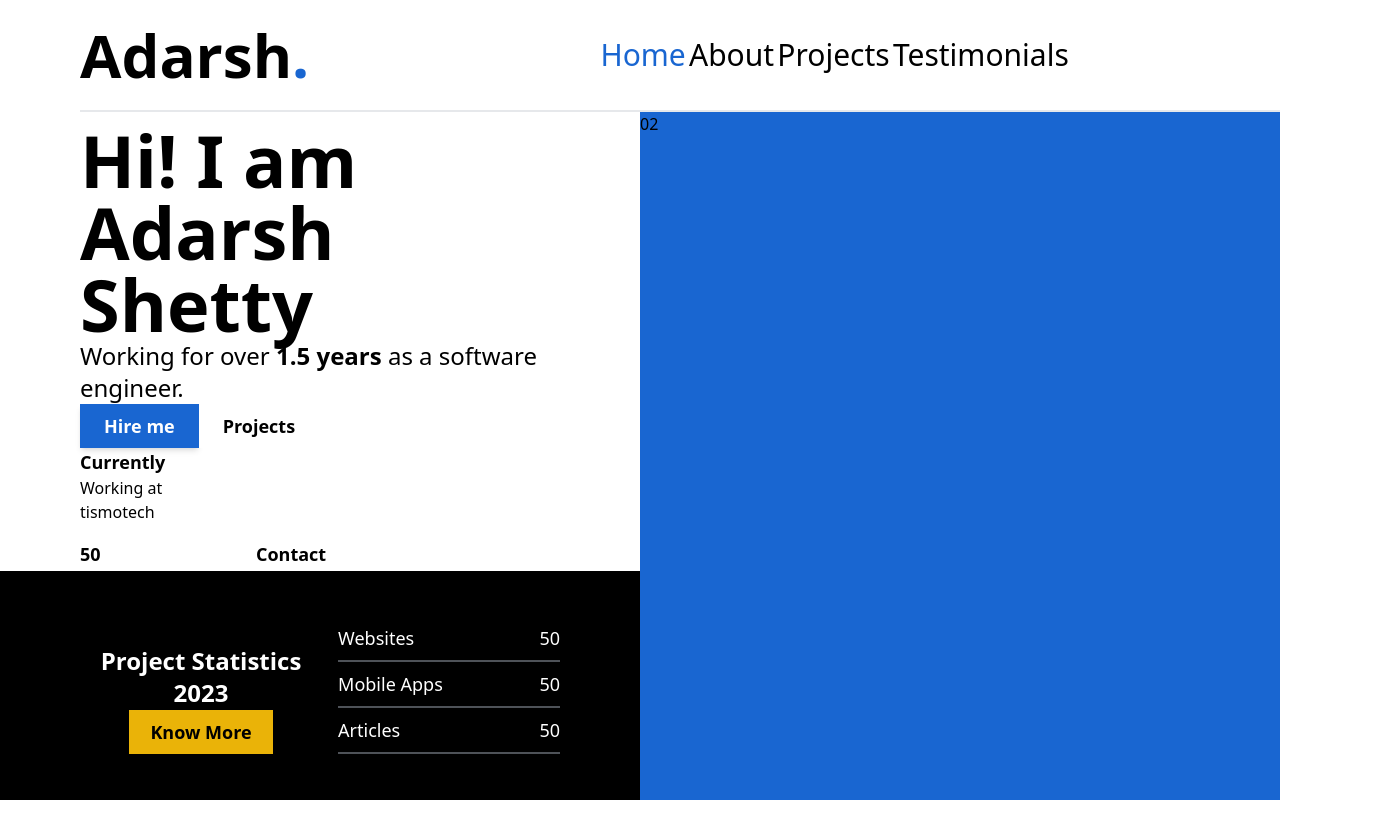
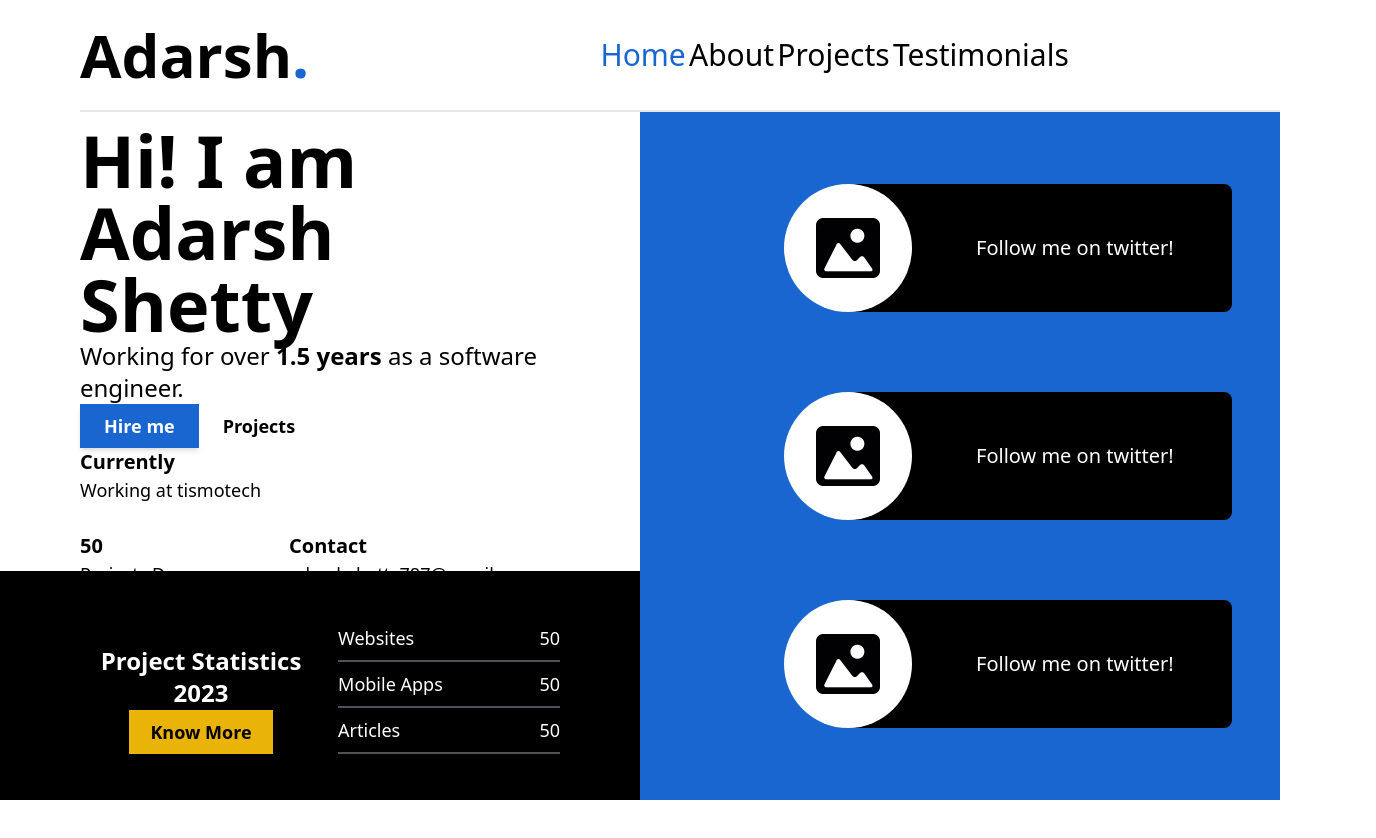
Before and after one commit to Add-787/portfolio, an Angular app: page / in a window 1280 px wide. Shown: the top 838 px of the page, 1376 px wide, since content can reach past the window. Before the commit the page ends 800 px from the top, so only its background shows below. Built offline with nearby package versions, Linux system fonts and the light colour scheme.

Commit message:
Commits made: - Added basic site card component. - Updated ui for about page.

```diff
--- a/src/app/pages/about/about-card/about-card.component.html
+++ b/src/app/pages/about/about-card/about-card.component.html
@@ -1,9 +1,15 @@
 
 <div class="relative h-full w-full">
     <div class ="flex w-full justify-center">
-        <img class="w-48 h-48 z-10 rounded-full" alt="profile-pic" src="./../../../../assets/placeholder.png">
+        <div class="w-56 h-56 z-10 rounded-full bg-white flex flex-row justify-center items-center">
+            <img class="w-32 h-32" alt="profile-pic" src="./../../../../assets/placeholder.png">
+        </div>
     </div>
-    <div class="absolute h-full w-full rounded-md top-24 hover:top-12 bg-white shadow-xl">
+    <div class="absolute h-full w-full rounded-md top-28 bg-black shadow-xl">
+        <div class="h-auto w-auto mt-36 flex flex-row divide-x-2 divide-white divide-opacity-20 justify-center">
+            <p class="text-white p-14 text-xl w-1/2">Hi, my name is Adarsh Shetty,Been a while lorem ipsum dolor.</p>
+            <p class="text-white p-14 text-xl w-1/2">Hi, my name is Adarsh Shetty</p>
+        </div>
 
     </div>
 
--- a/src/app/pages/home/home.component.html
+++ b/src/app/pages/home/home.component.html
@@ -1,8 +1,10 @@
-<div class="h-screen w-screen pt-28 grid grid-rows-8 grid-cols-1 md:grid-rows-3 md:grid-cols-2">
+<div class="h-screen w-screen pt-28 grid grid-rows-8 grid-cols-1 md:grid-rows-3 md:grid-cols-2 overflow-visible">
   <div class="row-span-3 md:row-span-2 md:px-20 bg-white p-3 relative">
     <app-intro class="bottom-0"></app-intro>
   </div>
-  <div class="row-span-3 md:row-span-3 md:col-start-2 bg-primary">02</div>
+  <div class="row-span-3 md:row-span-3 md:col-start-2 bg-primary">
+    <app-sites-list></app-sites-list>
+  </div>
   <div class="row-span-2 px-20 bg-black relative">
     <app-stats></app-stats>
   </div>
--- a/src/app/pages/home/intro/intro.component.html
+++ b/src/app/pages/home/intro/intro.component.html
@@ -9,18 +9,18 @@
     <button class="btn-primary">Hire me</button>
     <button class="btn-primary bg-white text-black shadow-none">Projects</button>
   </div>
-  <div class="grid grid-cols-1 grid-rows-1 gap-4">
-    <div class="row-end-1 cols-end-1 w-40">
-      <p class="text-lg font-bold">Currently</p>
-      <p class="text-base">Working at tismotech</p>
+  <div class="grid grid-cols-1 grid-rows-1 gap-7">
+    <div class="row-end-1 cols-end-1 min-w-40">
+      <p class="text-xl font-bold">Currently</p>
+      <p class="text-lg">Working at tismotech</p>
     </div>
     <div class="row-start-1 col-end-1 w-40">
-      <p class="text-lg font-bold">50</p>
-      <p class="text-base">Projects Done</p>
+      <p class="text-xl font-bold">50</p>
+      <p class="text-lg">Projects Done</p>
     </div>
     <div class="row-start-1 col-start-1 min-w-40">
-      <p class="text-lg font-bold">Contact</p>
-      <p class="text-base">adarshshetty787@gmail.com</p>
+      <p class="text-xl font-bold">Contact</p>
+      <p class="text-lg">adarshshetty787@gmail.com</p>
     </div>
 
   </div>
--- /dev/null
+++ b/src/app/pages/home/sites-list/site-card/site-card.component.html
@@ -0,0 +1,12 @@
+<a href="https://google.com" target="_blank" rel="norefferer">
+    <div class="flex flex-row">
+        <div class="w-32 h-32 z-10 rounded-full bg-white flex flex-row items-center justify-around">
+            <img class="w-16 h-16" alt="twitter-icon" src="./../../../../../assets/placeholder.png">
+        </div>
+        <div class="h-32 w-96 -ml-16 rounded-lg bg-black">
+            <div class="pl-32 h-full w-full flex flex-col justify-center">
+                <p class="text-xl text-white">Follow me on twitter!</p>
+            </div>
+        </div>
+    </div>
+</a>
--- /dev/null
+++ b/src/app/pages/home/sites-list/site-card/site-card.component.ts
@@ -0,0 +1,15 @@
+import { Component, OnInit } from '@angular/core';
+
+@Component({
+  selector: 'app-site-card',
+  templateUrl: './site-card.component.html',
+  styleUrls: ['./site-card.component.scss']
+})
+export class SiteCardComponent implements OnInit {
+
+  constructor() { }
+
+  ngOnInit(): void {
+  }
+
+}
--- /dev/null
+++ b/src/app/pages/home/sites-list/sites-list.component.html
@@ -0,0 +1,7 @@
+<div class="h-full w-full flex flex-row items-center justify-around">
+    <div class="flex flex-col gap-20 p-36">
+        <app-site-card></app-site-card>
+        <app-site-card></app-site-card>
+        <app-site-card></app-site-card>
+    </div>
+</div>
--- /dev/null
+++ b/src/app/pages/home/sites-list/sites-list.component.ts
@@ -0,0 +1,15 @@
+import { Component, OnInit } from '@angular/core';
+
+@Component({
+  selector: 'app-sites-list',
+  templateUrl: './sites-list.component.html',
+  styleUrls: ['./sites-list.component.scss']
+})
+export class SitesListComponent implements OnInit {
+
+  constructor() { }
+
+  ngOnInit(): void {
+  }
+
+}
--- a/src/app/pages/pages.module.ts
+++ b/src/app/pages/pages.module.ts
@@ -6,17 +6,21 @@ import { StatsComponent } from './home/stats/stats.component';
 import { ProjectsComponent } from './projects/projects.component';
 import { AboutComponent } from './about/about.component';
 import { AboutCardComponent } from './about/about-card/about-card.component';
+import { SitesListComponent } from './home/sites-list/sites-list.component';
+import { SiteCardComponent } from './home/sites-list/site-card/site-card.component';
 
 
 
 @NgModule({
   declarations: [
     HomeComponent,
+    SitesListComponent,
     IntroComponent,
     StatsComponent,
     ProjectsComponent,
     AboutComponent,
-    AboutCardComponent
+    AboutCardComponent,
+    SiteCardComponent
   ],
   imports: [
     CommonModule
--- a/src/app/shared/navbar/navbar.component.html
+++ b/src/app/shared/navbar/navbar.component.html
@@ -13,7 +13,7 @@
             About
           </a>
         </h5>
-        <h5 class="md:text-3xl hover:text-primary hover:cursor-pointer">
+        <h5 class="md:text-3xl hover:text-primary hover:cursor-pointer ">
           <a routerLink='projects' routerLinkActive="text-primary">
             Projects
           </a>
```
Also changed, not shown: src/app/pages/home/sites-list/site-card/site-card.component.scss (added), src/app/pages/home/sites-list/sites-list.component.scss (added), 2 other files (tests, documents, lock files or other folders).
